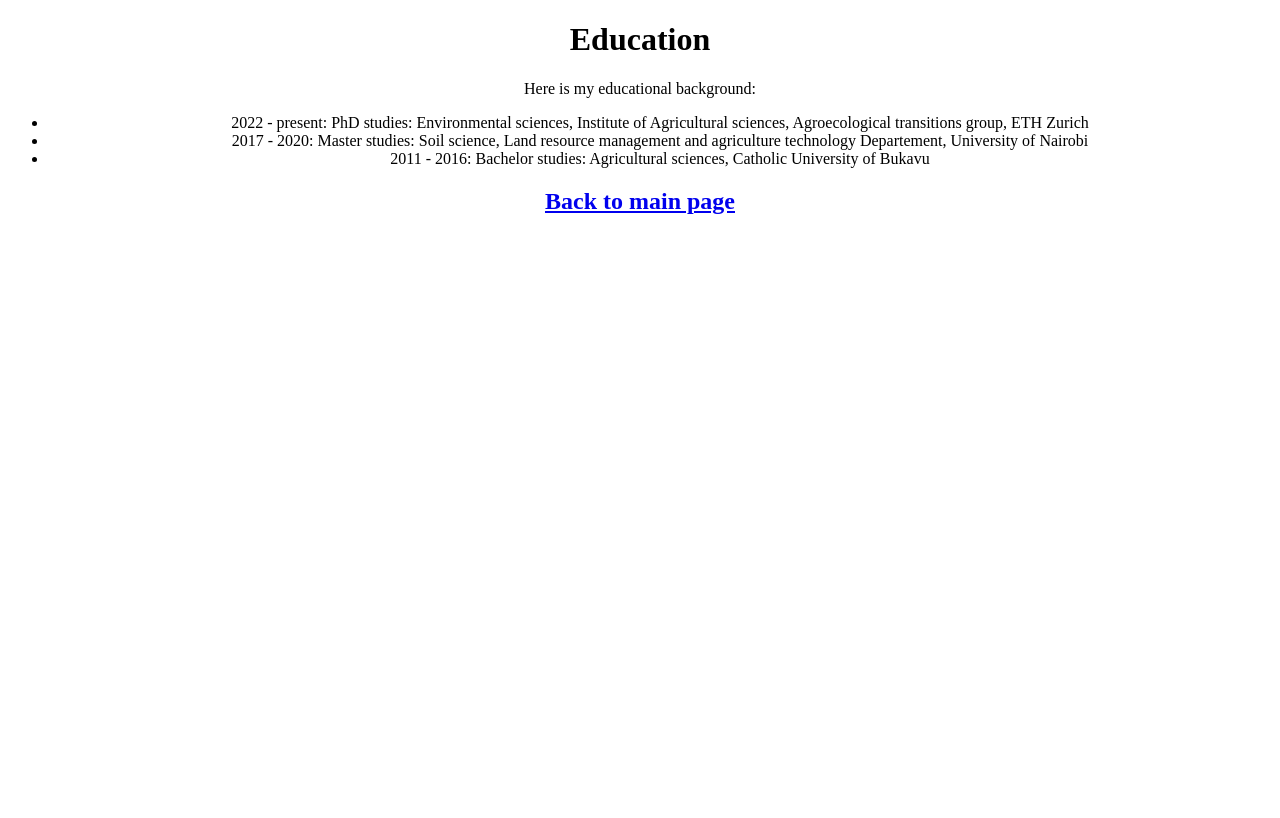
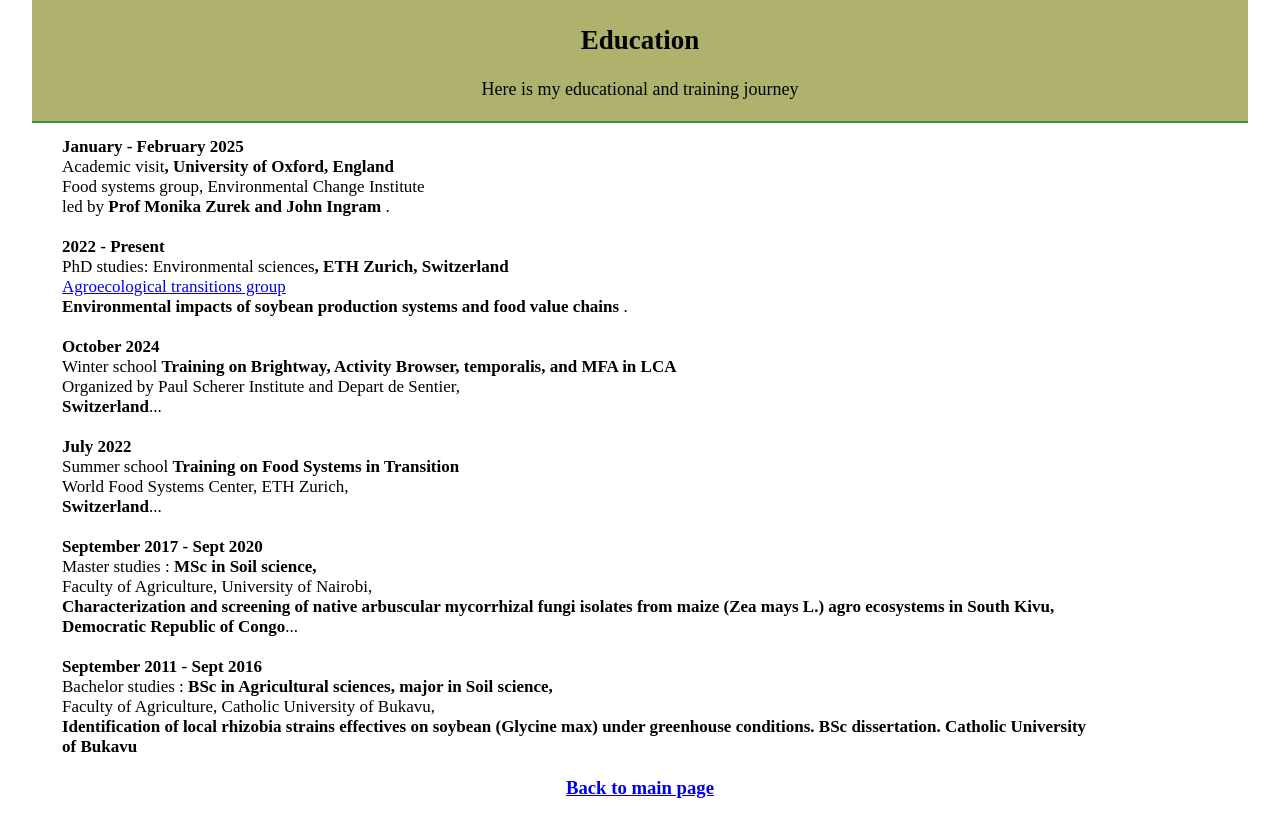
Before and after one commit to reussitemalembaka/reussitemalembaka.github.io, a Jekyll site: the page education.html, which Jekyll copies as it is, in a window 1280 px wide. Shown: the top 818 px of the page. Built offline with Jekyll 4.4.1, drawn with Linux system fonts in a browser that asks for light colours; some of the changed text lies outside the part shown; grey boxes are pictures that could not be loaded.

Commit message:
updates on the education details

```diff
--- a/education.html
+++ b/education.html
@@ -2,26 +2,98 @@
 <html>
 <head>
     <title>Education</title>
+    <link rel="stylesheet" type="text/css" href="styles.css">
     <style>
-        .center {
-            text-align: center; /* Center text horizontally */
-            margin: 0 auto; /* Center div itself */
+    .listed-element {
+        margin-bottom: 20px; /* Adjust the value as needed */
+        font-size: 17px;
         }
     </style>
 </head>
 <body>
     <div class="center">
-        <h1>Education</h1>
-        <p>Here is my educational background:</p>
+        <div class="header2">
+        <h2>Education</h2>
+        <p>Here is my educational and training journey</p>
+    </div>
+
+    <div class = "listed-element">
+        <div class = "center_left">
+            <strong>January - February 2025</strong> <br>
+        </div>
+        <section>
+            <div class="center_left">
+                Academic visit<strong>, University of Oxford, England</strong> <br>
+                <p1> Food systems group, Environmental Change Institute <br>
+                led by<strong>  Prof Monika Zurek and John Ingram </strong>.</p1>
+            </div>
+        </section>
+    </div>
+
+    <div class = "listed-element">
+        <div class = "center_left">
+            <strong>2022 - Present</strong> <br>
+        </div>
+        <section>
+            <div class="center_left">
+                PhD studies: Environmental sciences<strong>, ETH Zurich, Switzerland</strong> <br>
+                <a href="https://agroecological-transitions.ethz.ch/people/profile.Mjk5NjE3.TGlzdC80MjA5LC0xOTY5NDc0NTAy.html">
+                    <p1> Agroecological transitions group <br>
+                    </a>
+                     <strong>Environmental impacts of soybean production systems and food value chains </strong>.</p1>
+            </div>
+        </section>
+    </div>
+
+    <div class = "listed-element">
+        <div class = "center_left">
+            <strong>October 2024</strong> <br>
+            Winter school <strong> Training on Brightway, Activity Browser, temporalis, and MFA in LCA</strong> <br>
+                <p1> Organized by Paul Scherer Institute and Depart de Sentier,<br>
+                <strong>Switzerland</strong>...</p1>
+        </div>
+    </div>
+
+    <div class = "listed-element">
+        <div class = "center_left">
+            <strong>July 2022</strong> <br>
+            Summer school <strong> Training on Food Systems in Transition</strong> <br>
+                <p1> World Food Systems Center, ETH Zurich,<br>
+                <strong>Switzerland</strong>...</p1>
+        </div>
+    </div>
+
+    <div class = "listed-element">
+        <div class = "center_left">
+            <strong>September 2017 - Sept 2020</strong> <br>
+            Master studies : <strong> MSc in Soil science,</strong> <br>
+                <p1> Faculty of Agriculture, University of Nairobi, <br>
+                <strong>Characterization and screening of native arbuscular mycorrhizal fungi
+                    isolates from maize (Zea mays L.)  agro ecosystems in South Kivu, Democratic Republic of Congo</strong>...</p1>
+        </div>
+    </div>
+    <div class = "listed-element">
+        <div class = "center_left">
+            <strong>September 2011 - Sept 2016</strong> <br>
+            Bachelor studies : <strong> BSc in Agricultural sciences, major in Soil science,</strong> <br>
+                <p1> Faculty of Agriculture, Catholic University of Bukavu, <br>
+                <strong>Identification of local rhizobia strains effectives on soybean
+                    (Glycine max) under greenhouse conditions. BSc dissertation. Catholic University of Bukavu</strong></p1>
+        </div>
+    </div>
+
         <ul>
-            <li> 2022 - present: PhD studies: Environmental sciences, Institute of Agricultural sciences, Agroecological transitions group, ETH Zurich</li>
-            <li>2017 - 2020: Master studies: Soil science, Land resource management and agriculture technology Departement, University of Nairobi</li>
-            <li>2011 - 2016: Bachelor studies: Agricultural sciences, Catholic University of Bukavu</li>
+            <!-- <li>2011 - 2016: Bachelor studies: Agricultural sciences, Catholic University of Bukavu</li> -->
             <!-- Add more education information as needed -->
         </ul>
     </div>
     <div class="center">
-        <h2><a href="index.html">Back to main page</a></h2>
+        <h3><a href="index.html">Back to main page</a></h3>
     </div>
+    <section>
+        <div class="footer_with_background">
+            <p> Field data collection: maize and soybean intercropped systems</p>
+        </div>
+    </section>
 </body>
 </html>
--- a/styles.css
+++ b/styles.css
@@ -15,6 +15,16 @@ nav {
     border-bottom: 2px solid #3e8e41; /* Optional: Add a bottom border to the header */
 }
 
+.header2 {
+  background-color: #aeb26d; /* Background color of the header */
+  color: rgb(3, 3, 3);             /* Text color of the header */
+  padding: 3px;            /* Padding inside the header */
+  text-align: center;       /* Centering the text inside the header */
+  font-size: 18px;          /* Font size of the header text */
+  margin: 0;                /* No margin around the header */
+  border-bottom: 2px solid #3e8e41; /* Optional: Add a bottom border to the header */
+}
+
 /* Additional styling for the header title */
 .header h1 {
     margin: 0;                /* No margin for the header title */
@@ -23,10 +33,10 @@ nav {
 
 /* CSS for centering text */
 .center { text-align: center; /* Center text horizontally */
-         /*margin: 0 auto; /*Center div itself */
+         margin:auto; /*Center div itself */
          padding-left: 30px; /* Add space on the left */
          padding-right: 30px;
-         width : 85% /*adjust as needed*/
+         width : 95% /*adjust as needed*/
 }
 
 /* CSS for the container with blue background and centered content */
@@ -117,8 +127,8 @@ body {
 }
 
  .listed-element { /*for elements listed in the publications or projects pages */
-  margin-top: 13px;
-  margin-bottom: 5px; /* Adjust the value as needed */
+  margin-top: 14px;
+  margin-bottom: 6px; /* Adjust the value as needed */
   font-size: 16px;
   text-align: left;
 }
@@ -154,6 +164,32 @@ footer {
   background-color: #bcdebd; /* Optional: Add a background color to the footer */
 }
 
+.footer_with_background {
+  position: relative;
+  color: white;
+  display: flex;
+  justify-content: center;
+  font-size: 20px;
+  /* margin-top: 20px;  */
+  padding: 250px;
+  overflow: hidden;
+}
+
+.footer_with_background::before {
+content: '';
+position:absolute;
+top: 0;
+left:0;
+width: 100%;
+height: 100%;
+background-image: url('field of maize and soybean in DRCongo.jpg');
+background-size: cover;
+background-position: center;
+background-repeat: no-repeat;
+opacity: 0.5;/*adjust transparency as needed. full opacity=1*/
+z-index: -1;
+}
+
 .social-links {
   display: flex;
   justify-content: center;
```
Also changed, not shown: index.html (+10 -9 lines), projects.html (+14 -4 lines), README.md.
